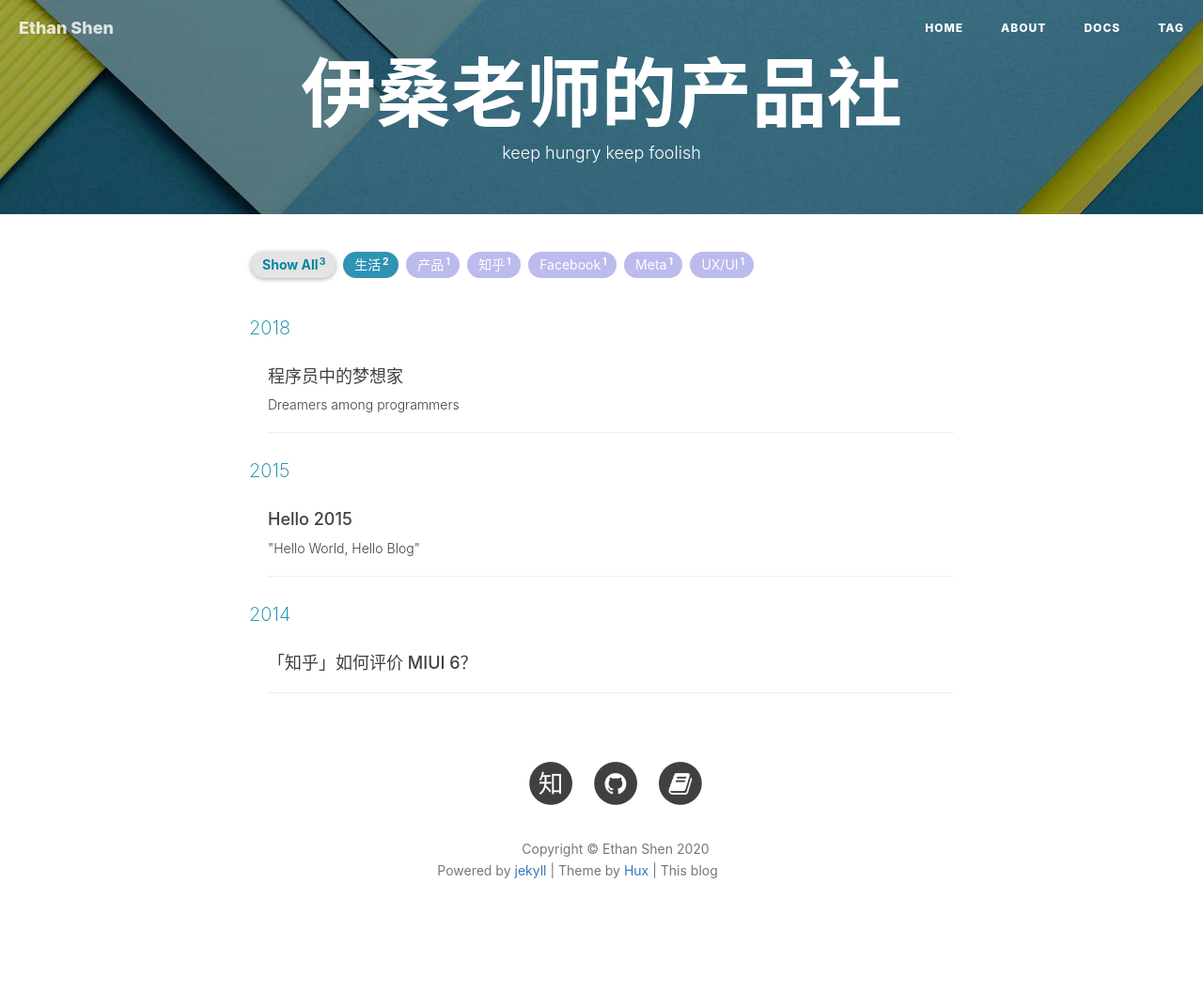
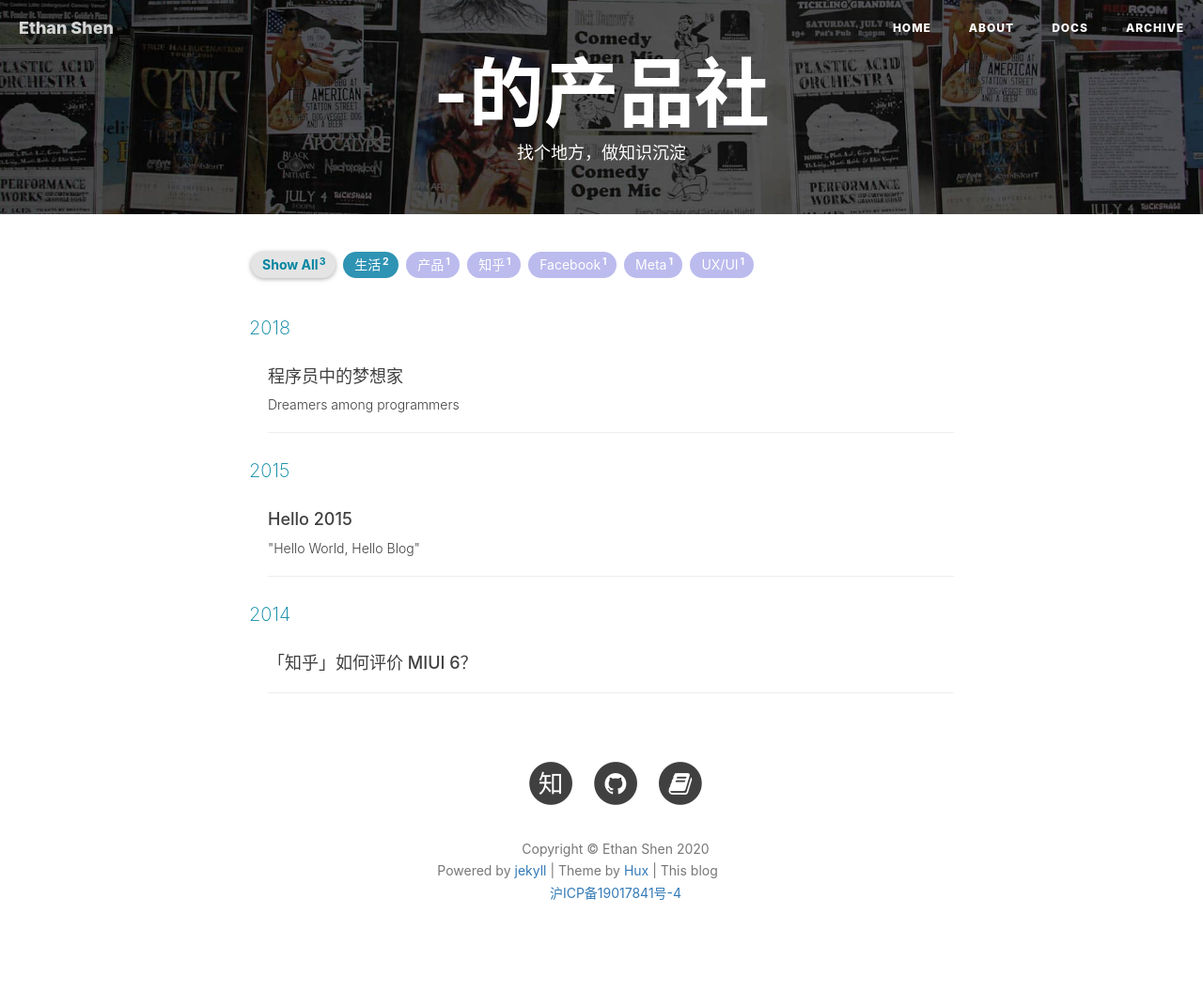
Before and after one commit to A-Ethan/www-ethanshen-cn, a Jekyll site: the page built from archive.html, in a window 1280 px wide. Shown: the whole page at 94% size. Built offline with Jekyll 4.4.1, drawn with Linux system fonts in a browser that asks for light colours; nearby versions of some CDN libraries; comment, search, counter and statistics services are not loaded; before the commit the page ends 1031 px from its top, so only the background shows below that; grey boxes are pictures that could not be loaded.

Commit message:
update 1210

```diff
--- a/_config.yml
+++ b/_config.yml
@@ -1,6 +1,6 @@
 # Site settings
 title: Ethan Shen
-bannertitle: 伊桑老师的产品社
+bannertitle: -的产品社
 SEOTitle: 伊桑老师的产品社 | Ethan Shen
 header-img: img/home-bg.jpg
 email: admin@ethanshen.cn
@@ -104,38 +104,8 @@ page-mathjax: false
 
 # Friends
 friends: [
-    # {
-    #     title: "Su",
-    #     href: "http://su.gallery/"
-    # },{
-    #     title: "乱序",
-    #     href: "http://mida.re/"
-    # },{
-    #     title: "前端外刊评论",
-    #     href: "http://qianduan.guru/"
-    # },{
-    #     title: "天镶的博客",
-    #     href: "http://lingyu.wang/"
-    # },{
-    #     title: "Luke 的自留地",
-    #     href: "http://hmqk1995.github.io"
-    # },{
-    #     title: "Ebn's Blog",
-    #     href: "http://ebnbin.com/"
-    # },{
-    #     title: "SmdCn's Blog",
-    #     href: "http://blog.smdcn.net"
-    # },{
-    #     title: "David's Game",
-    #     href: "https://www.ruoyaowu.com/"
-    # },{
-    #     title: "DHong Say",
-    #     href: "http://dhong.co"
-    # },{
-    #     title: "尹峰以为",
-    #     href: "http://ingf.github.io/"
-    # },{
-    #     title: "解旻的博客",
-    #     href: "http://xieminis.me/"
-    # }
+    {
+        title: "Hux",
+        href: "http://huangxuan.me"
+    }
 ]
--- a/_includes/footer.html
+++ b/_includes/footer.html
@@ -15,6 +15,8 @@
                         frameborder="0" scrolling="0" width="75px" height="20px"
                         src="https://ghbtns.com/github-btn.html?user=a-ethan&repo=www-ethanshen-cn&type=star&count=true" >
                     </iframe>
+                    <br>
+                    <a href="www.beian.miit.gov.cn"><span>沪ICP备19017841号-4</span></a>
                 </p>
             </div>
         </div>
--- a/_includes/intro-header.html
+++ b/_includes/intro-header.html
@@ -98,7 +98,7 @@
         {% if include.short %}
         <div class="site-heading" id="tag-heading">
         {% else %}
-        <div class="site-heading">
+        <div class="site-heading" id="tag-heading">
         {% endif %}
           <h1>{% if page.bannertitle %}{{ page.bannertitle }}{% else %}{{ site.bannertitle }}{% endif %}</h1>
           <span class="subheading">{{ page.description }}</span>
--- a/_includes/nav.html
+++ b/_includes/nav.html
@@ -27,10 +27,10 @@
                         <a href="{{ site.baseurl }}/about">ABOUT</a>
                     </li>
                     <li>
-                        <a href="https://docs.ethanshen.cn">DOCS</a>
+                        <a href="https://docs.ethanshen.cn" target="_blank">DOCS</a>
                     </li>
                     <li>
-                        <a href="{{ site.baseurl }}/ARCHIVE">TAG</a>
+                        <a href="{{ site.baseurl }}/archive">ARCHIVE</a>
                     </li>
                 </ul>
             </div>
--- a/archive.html
+++ b/archive.html
@@ -1,8 +1,7 @@
 ---
 title: Archive
 layout: default
-description: keep hungry keep foolish
-header-img: "img/tag-bg.jpg"
+description: "找个地方，做知识沉淀"
 ---
 
 <!--
--- a/index.html
+++ b/index.html
@@ -1,4 +1,5 @@
 ---
+title: "首页"
 layout: page
 description: "找个地方，做知识沉淀"
 ---
```
